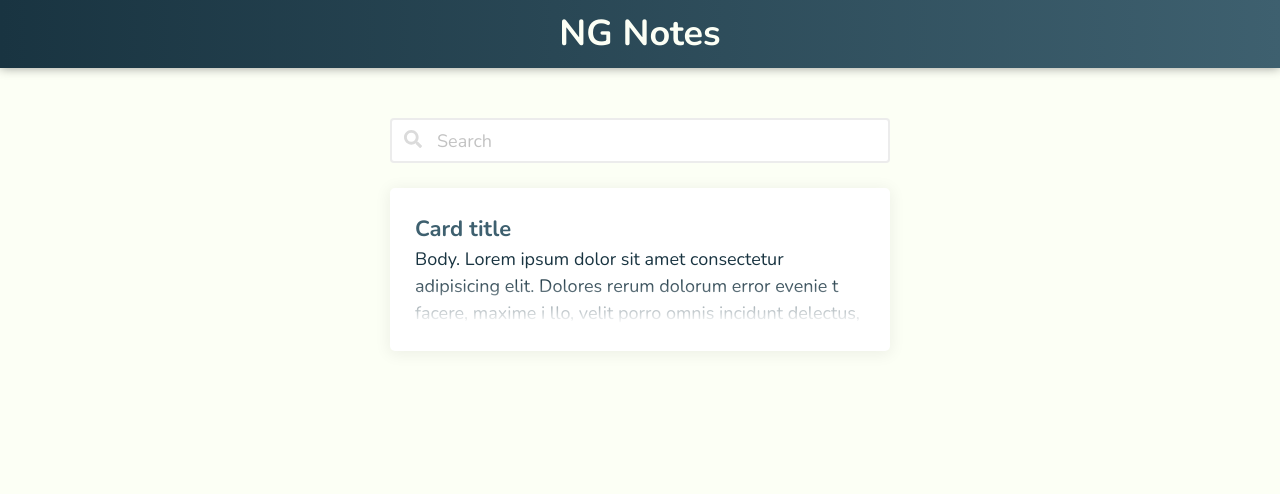
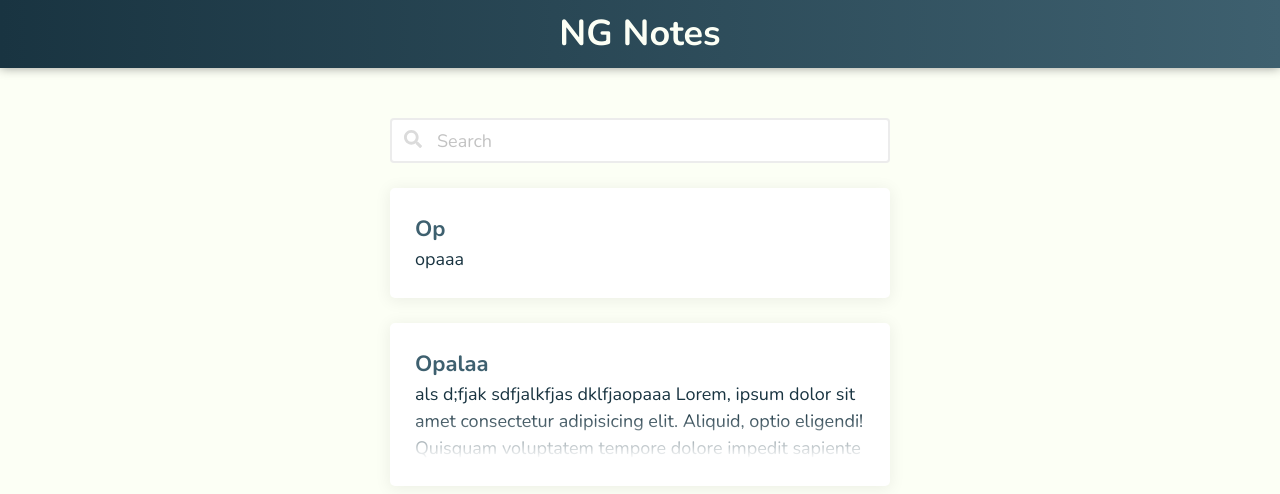
Before and after one commit to ucimo/ng-notes, an Angular app: page / in a window 1280 px wide. Shown: the top 494 px of the page. Built offline with nearby package versions, Linux system fonts and the light colour scheme.

Commit message:
most of the layout is finished

```diff
--- a/src/app/note-card/note-card.component.html
+++ b/src/app/note-card/note-card.component.html
@@ -1,13 +1,10 @@
 <div #container class="note-card">
   <div class="note-card--content">
-    <div class="note-card--title">Card title</div>
+    <div class="note-card--title">{{ title }}</div>
 
-    <div #body class="note-card--body" (click)="consoleBody()">
-      <span #bodyText>
-        Body. Lorem ipsum dolor sit amet consectetur adipisicing elit. Dolores
-        rerum dolorum error evenie t facere, maxime i llo, velit porro omnis
-        incidunt delectus, necessitatibus iste. Minima enim quis recusandae id
-        placeat voluptatum!
+    <div #bodyContainer class="note-card--body" (click)="consoleBody()">
+      <span>
+        {{ body }}
       </span>
 
       <div #textFadeout class="note-card--body--text-fadeout"></div>
--- a/src/app/note-card/note-card.component.ts
+++ b/src/app/note-card/note-card.component.ts
@@ -4,7 +4,8 @@ import {
   ViewChild,
   ElementRef,
   Renderer2,
-  AfterViewInit
+  AfterViewInit,
+  Input
 } from "@angular/core";
 
 import { faWindowClose } from "@fortawesome/free-regular-svg-icons";
@@ -17,35 +18,37 @@ import { faWindowClose } from "@fortawesome/free-regular-svg-icons";
 export class NoteCardComponent implements OnInit, AfterViewInit {
   faWindowClose = faWindowClose;
 
-  @ViewChild("body") body: ElementRef<HTMLElement>;
+  @Input() title: string;
+  @Input() body: string;
+
+  @ViewChild("bodyContainer") bodyContainer: ElementRef<HTMLElement>;
   @ViewChild("textFadeout") textFadeout: ElementRef<HTMLElement>;
 
   constructor(private renderer: Renderer2) {}
 
   ngOnInit() {
-    // let style = window.getComputedStyle(this.body.nativeElement, null);
+    // let style = window.getComputedStyle(this.bodyContainer.nativeElement, null);
     // let viewableHeight = parseInt(style.getPropertyValue("height"), 10);
     // let scrollableHeight = parseInt(style.getPropertyValue("scrollHeight"), 10);
-    // console.log(style, "body  text");
+    // console.log(style, "bodyContainer  text");
     // console.log(viewableHeight, scrollableHeight);
-    // console.log(
-    //   this.body.nativeElement.offsetHeight,
-    //   "on init body  offsetHeight",
-    //   this.body.nativeElement.scrollHeight,
-    //   "on init body  scrollHeight"
-    // );
+    // const { offsetHeight, scrollHeight } = this.bodyContainer.nativeElement;
+    // console.log(offsetHeight, scrollHeight);
+    // if (offsetHeight >= scrollHeight) {
+    //   // if there is no text overflow
+    //   this.renderer.setStyle(this.textFadeout.nativeElement, "display", "none");
+    // }
   }
   ngAfterViewInit() {
-    const { offsetHeight, scrollHeight } = this.body.nativeElement;
-    console.log(offsetHeight, scrollHeight);
-    if (offsetHeight > scrollHeight) {
+    const { offsetHeight, scrollHeight } = this.bodyContainer.nativeElement;
+    if (offsetHeight >= scrollHeight) {
       // if there is no text overflow
       this.renderer.setStyle(this.textFadeout.nativeElement, "display", "none");
     }
   }
 
   consoleBody() {
-    const { offsetHeight, scrollHeight } = this.body.nativeElement;
+    const { offsetHeight, scrollHeight } = this.bodyContainer.nativeElement;
     console.log(offsetHeight, scrollHeight);
   }
 }
--- a/src/app/pages/notes-list/notes-list.component.html
+++ b/src/app/pages/notes-list/notes-list.component.html
@@ -10,6 +10,12 @@
   </div>
 
   <div class="notes-list">
-    <app-note-card></app-note-card>
+    <app-note-card [title]="'Op'" [body]="'opaaa'"></app-note-card>
+    <app-note-card
+      [title]="'Opalaa'"
+      [body]="
+        'als d;fjak sdfjalkfjas dklfjaopaaa Lorem, ipsum dolor sit amet consectetur adipisicing elit. Aliquid, optio eligendi! Quisquam voluptatem tempore dolore impedit sapiente excepturi doloremque aliquam repellendus! Explicabo ab placeat inventore vel quo, odit magni perferendis.'
+      "
+    ></app-note-card>
   </div>
 </div>
```
